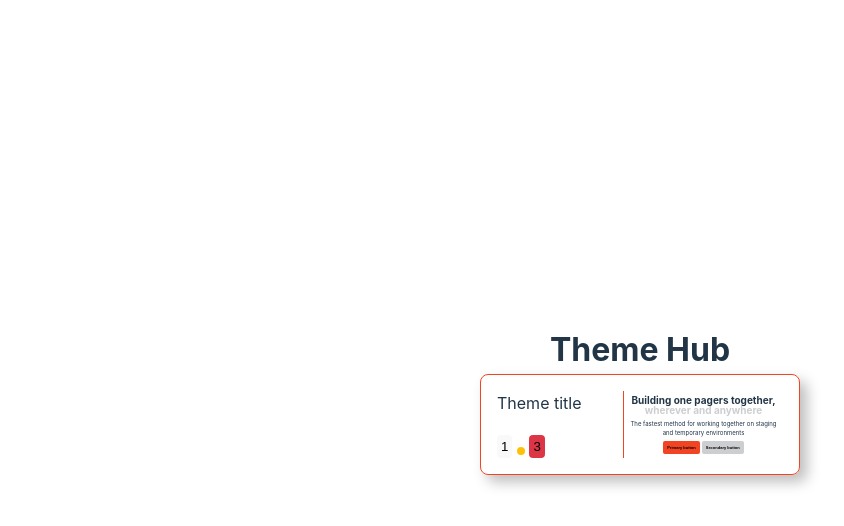
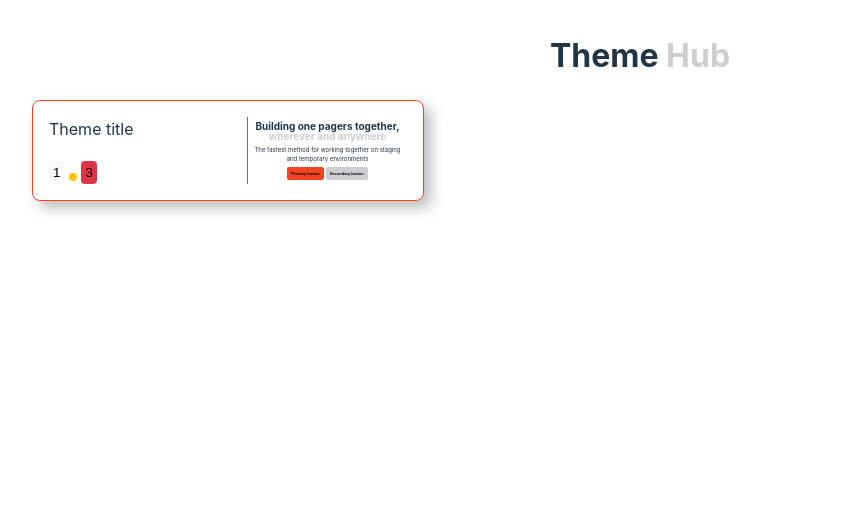
Before and after one commit to maikonalexandre/theme-hub, a website built with Vite: page src/index.html in a window 1280 px wide. Shown: the whole page, without its empty margins (0-844 px from the left). Built offline with nearby package versions, Linux system fonts and the light colour scheme.

Commit message:
feat: create simple home page

```diff
--- a/src/style.css
+++ b/src/style.css
@@ -40,8 +40,7 @@ a:hover {
 
 body {
   margin: 0;
-  display: flex;
-  place-items: center;
+  /* display: flex; */
   min-width: 320px;
   min-height: 100vh;
 }
@@ -51,6 +50,8 @@ body {
   margin: 0 auto;
   padding: 2rem;
   text-align: center;
+
+  display: flex;
 }
 
 @media (prefers-color-scheme: light) {
@@ -65,3 +66,55 @@ body {
     background-color: #f9f9f9;
   }
 }
+
+.title-secondary{
+  color: var(--secondary);
+}
+
+.main-grid{
+  display: grid;
+  grid-template-columns: 1fr 1fr 1fr;
+  grid-gap: 20px;
+
+  padding-block: 20px;
+}
+
+
+@media (min-width: 1px) and (max-width: 700px) {
+  .main-grid{
+    display: grid;
+    grid-template-columns: 1fr;
+    grid-gap: 20px;
+
+    padding-block: 20px;
+  }
+
+}
+
+
+@media (min-width: 701px) and (max-width: 1100px) {
+  .main-grid{
+    display: grid;
+    grid-template-columns: 1fr 1fr;
+    grid-gap: 20px;
+
+    padding-block: 20px;
+  }
+}
+
+
+@media (min-width: 1101px) and (max-width: 1920px) {
+  .main-grid{
+    display: grid;
+    grid-template-columns: 1fr 1fr 1fr;
+    grid-gap: 20px;
+
+    padding-block: 20px;
+  }
+
+}
+
+
+.t{
+  width: 100%;
+}
```
